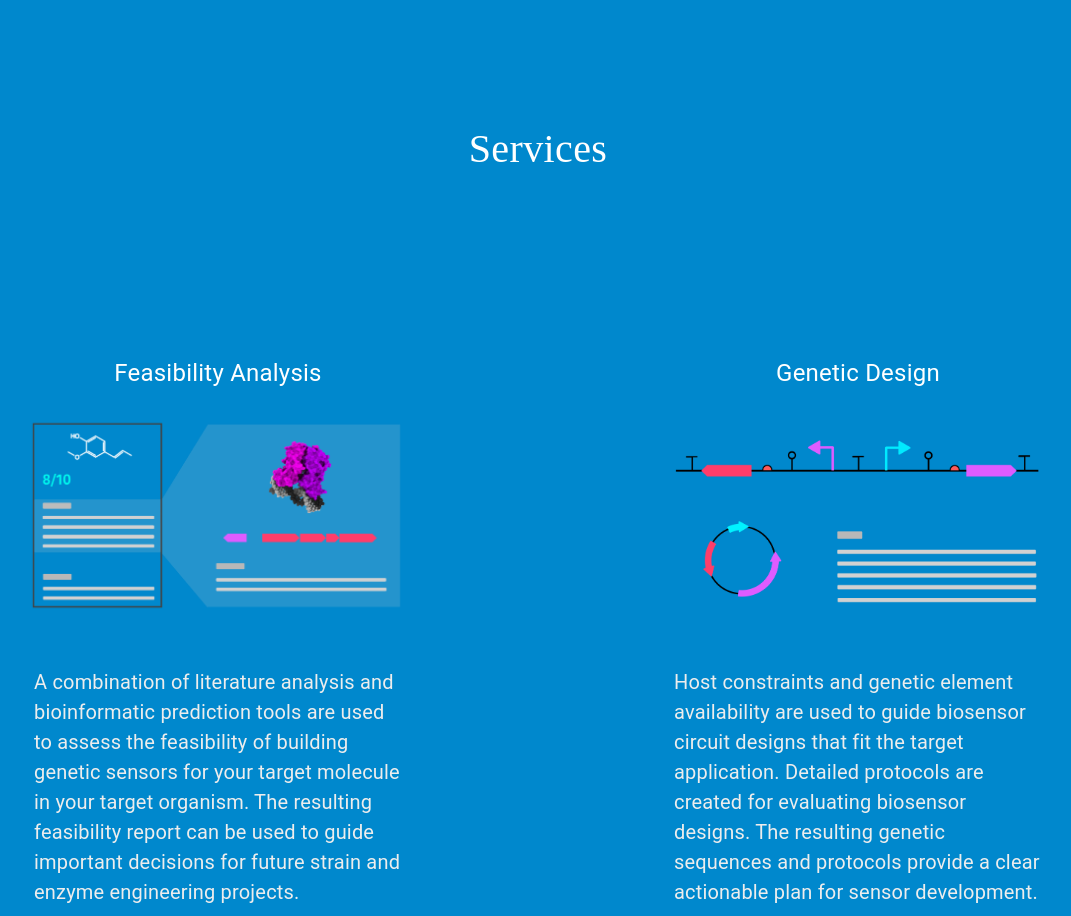
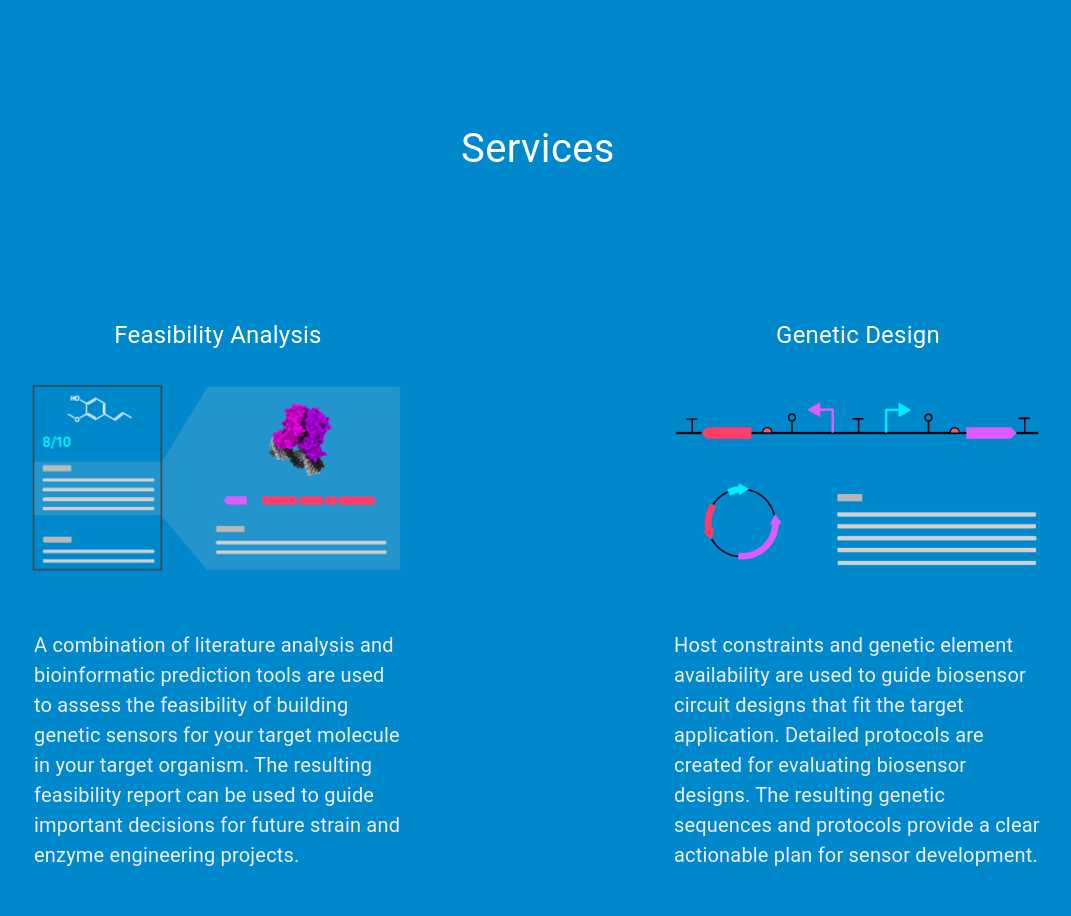
Before and after one commit to simonsnitz/retna-bio, a React (Create React App) app: page / in a window 1280 px wide. Shown: the part 1001-1917 px from the top of the page, without its empty margins (102-1173 px from the left). Built offline with nearby package versions, Linux system fonts and the light colour scheme.

Commit message:
updated styling and removed firebase

```diff
--- a/package.json
+++ b/package.json
@@ -1,6 +1,7 @@
 {
   "name": "retna-bio",
   "version": "0.1.0",
+  "homepage": "https://simonsnitz.github.io/",
   "private": true,
   "dependencies": {
     "@babel/plugin-proposal-private-property-in-object": "^7.21.11",
@@ -14,6 +15,7 @@
     "firebase": "^9.15.0",
     "firebase-cli": "^1.2.0",
     "firebase-tools": "^11.20.0",
+    "gh-pages": "^6.1.1",
     "gsap": "^3.12.5",
     "react": "^18.2.0",
     "react-dom": "^18.2.0",
@@ -25,7 +27,9 @@
     "start": "react-scripts start",
     "build": "react-scripts build",
     "test": "react-scripts test",
-    "eject": "react-scripts eject"
+    "eject": "react-scripts eject",
+    "predeploy": "npm run build",
+    "deploy": "gh-pages -d build"
   },
   "eslintConfig": {
     "extends": [
--- a/src/Components/Services.js
+++ b/src/Components/Services.js
@@ -13,7 +13,7 @@ const Services = forwardRef(function Services(props, ref) {
       props={props}
       ref={ref}
       container
-      sx={{height: {xs:1200, sm: 900, md:1100}}}
+      sx={{height: {xs:1200, sm: 900, md:1025}}}
       spacing={0}
       columns={12}
       justifyContent="center"
@@ -25,7 +25,7 @@ const Services = forwardRef(function Services(props, ref) {
         {/* Topic Header */}
     <Grid item xs={12} >
       <Typography
-        sx={{ fontSize: { xs: 24, sm: 34, md: 40 }, mt: {xs:5, sm:10, md:15} }} color={"white"} component="div" textAlign="center" fontFamily="Argent">
+        sx={{ fontSize: { xs: 24, sm: 34, md: 40 }, mt: {xs:10, sm:10, md:15} }} color={"white"} component="div" textAlign="center" >
         Services
       </Typography>
     </Grid>
--- a/src/index.js
+++ b/src/index.js
@@ -8,7 +8,7 @@ import { BrowserRouter } from 'react-router-dom';
 
 const root = ReactDOM.createRoot(document.getElementById('root'));
 root.render(
-  <BrowserRouter>
+  <BrowserRouter basename={process.env.PUBLIC_URL}>
     <App />
   </BrowserRouter>
 );
```
Also changed, not shown: firebase.json (deleted), 1 other file (tests, documents, lock files or other folders).
